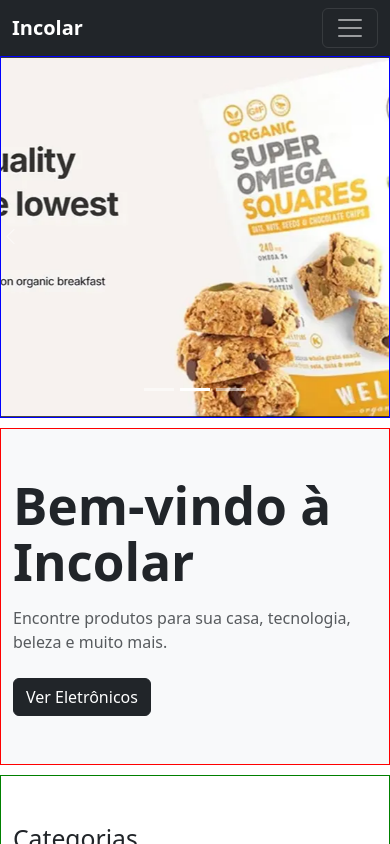
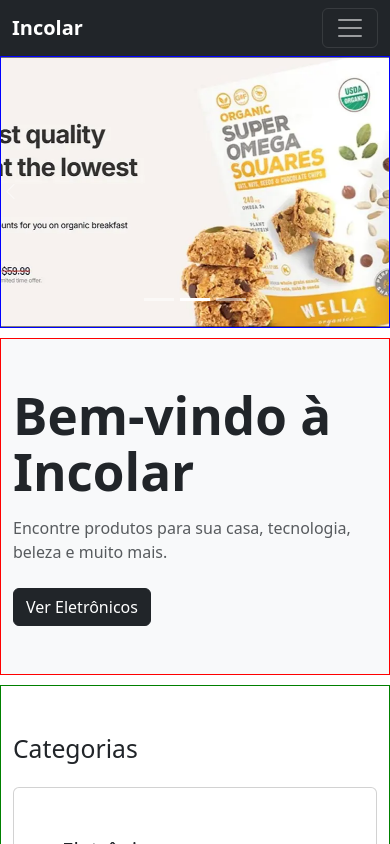
Before and after one commit to dcs30000/landingPage-reactjsBootstrap, a React (Vite) app: page / in a window 390 px wide. Shown: the top 844 px of the page. Built offline with nearby package versions, Linux system fonts and the light colour scheme.

Commit message:
conf. para molile 576 .hero-slide

```diff
--- a/src/pages/Home/Home.css
+++ b/src/pages/Home/Home.css
@@ -200,8 +200,10 @@
   }
 
   .hero-slide{
-    height: 0vh;
+    height: 32vh;
+    min-height: 240px;
     /*background-position: top;*/
+    background-position: top center;
   }
 }
 
```
